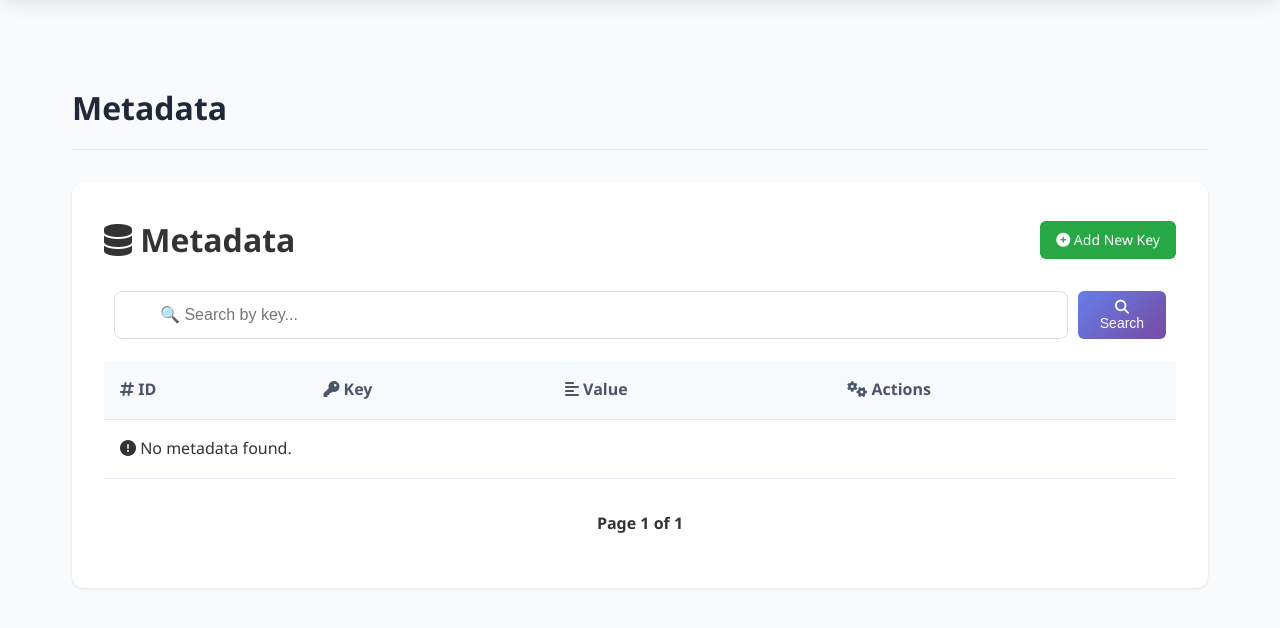
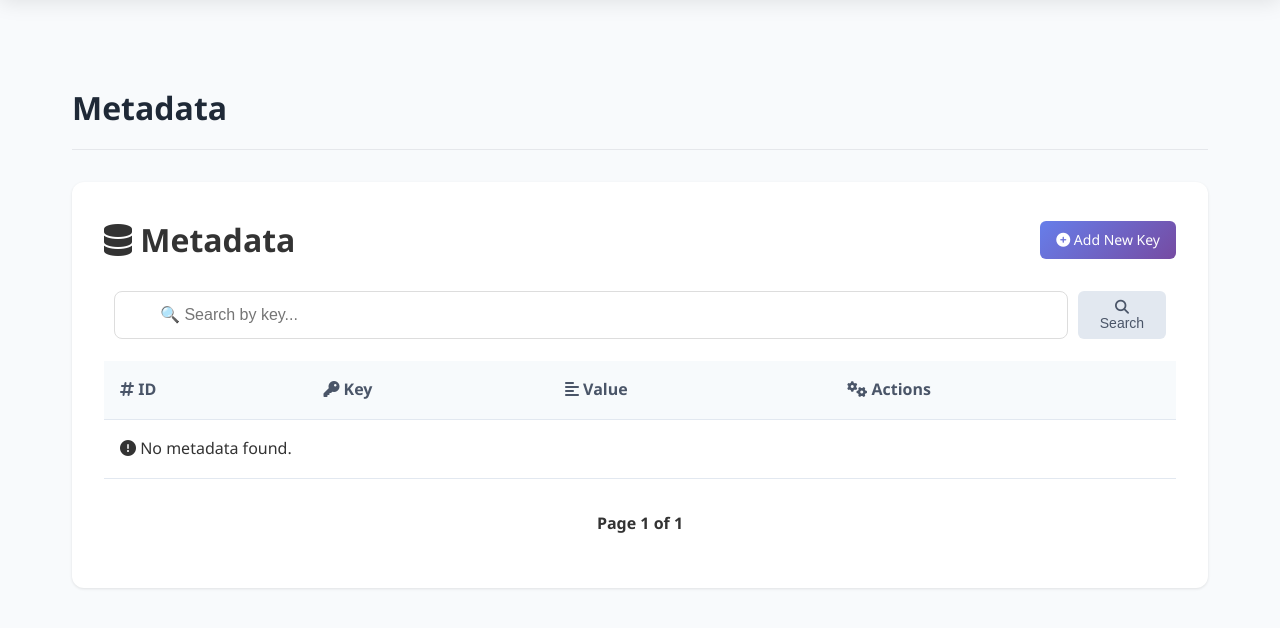
Before and after one commit to rabinkmc/dda, a Django app: page /common/metadata/ in a window 1280 px wide. Shown: the part 70-698 px from the top of the page. Run offline with Django 5.2, Linux system fonts and the light colour scheme; the visitor is signed in with stand-in values (Sample User, id 1); data that the repository does not hold is empty.

Commit message:
style/ui: consistent

```diff
--- a/common/templates/common/metadata_list.html
+++ b/common/templates/common/metadata_list.html
@@ -7,7 +7,7 @@
 <div class="card-header">
     <h1><i class="fas fa-database"></i> Metadata</h1>
     {% if is_admin %}
-    <a href="{% url 'common:metadata-create' %}" class="btn btn-success">
+    <a href="{% url 'common:metadata-create' %}" class="btn btn-primary">
         <i class="fas fa-plus-circle"></i> Add New Key
     </a>
     {% endif %}
@@ -15,7 +15,7 @@
 
 <form method="get" class="mb-3 flex-search">
     <input type="text" name="q" placeholder="🔍 Search by key..." value="{{ query }}">
-    <button class="btn btn-primary" type="submit"><i class="fas fa-search"></i> Search</button>
+    <button class="btn btn-secondary" type="submit"><i class="fas fa-search"></i> Search</button>
 </form>
 
 <div class="table-responsive">
```
